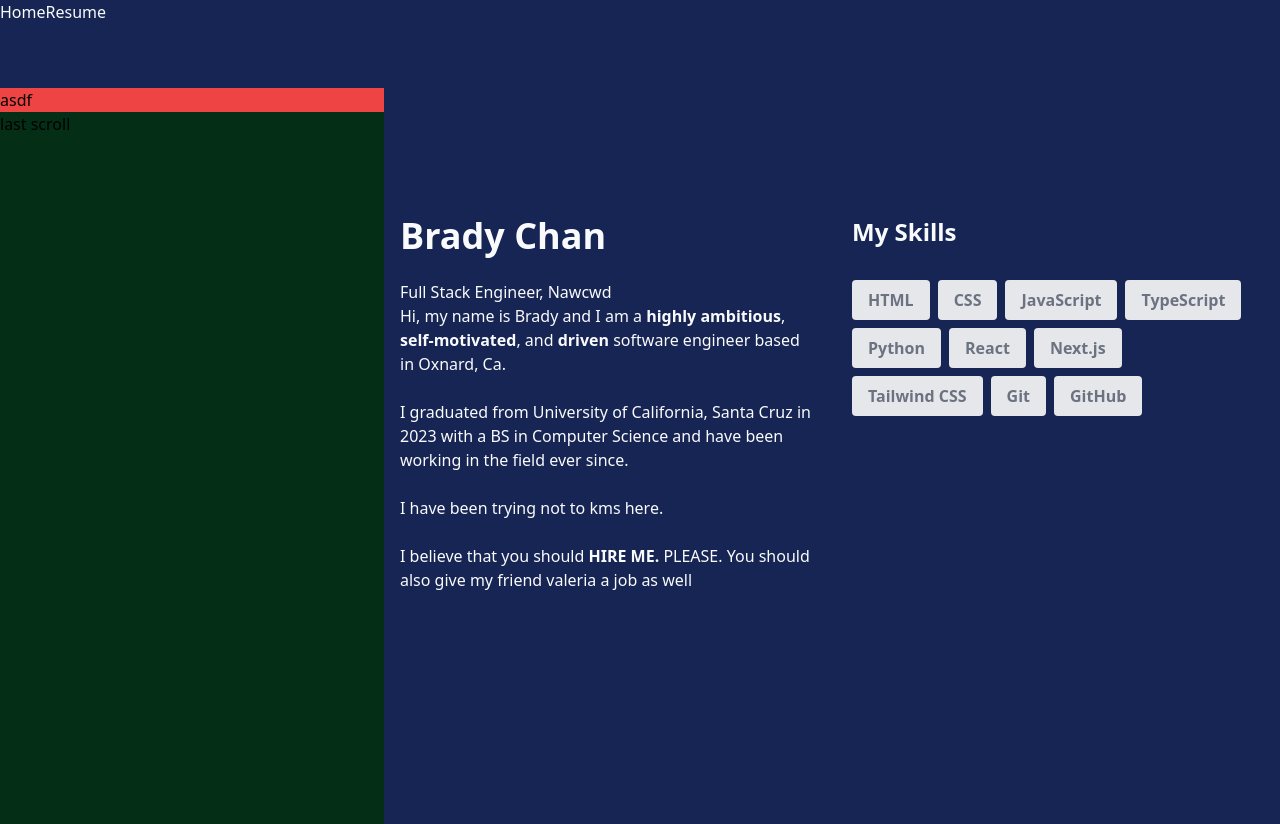
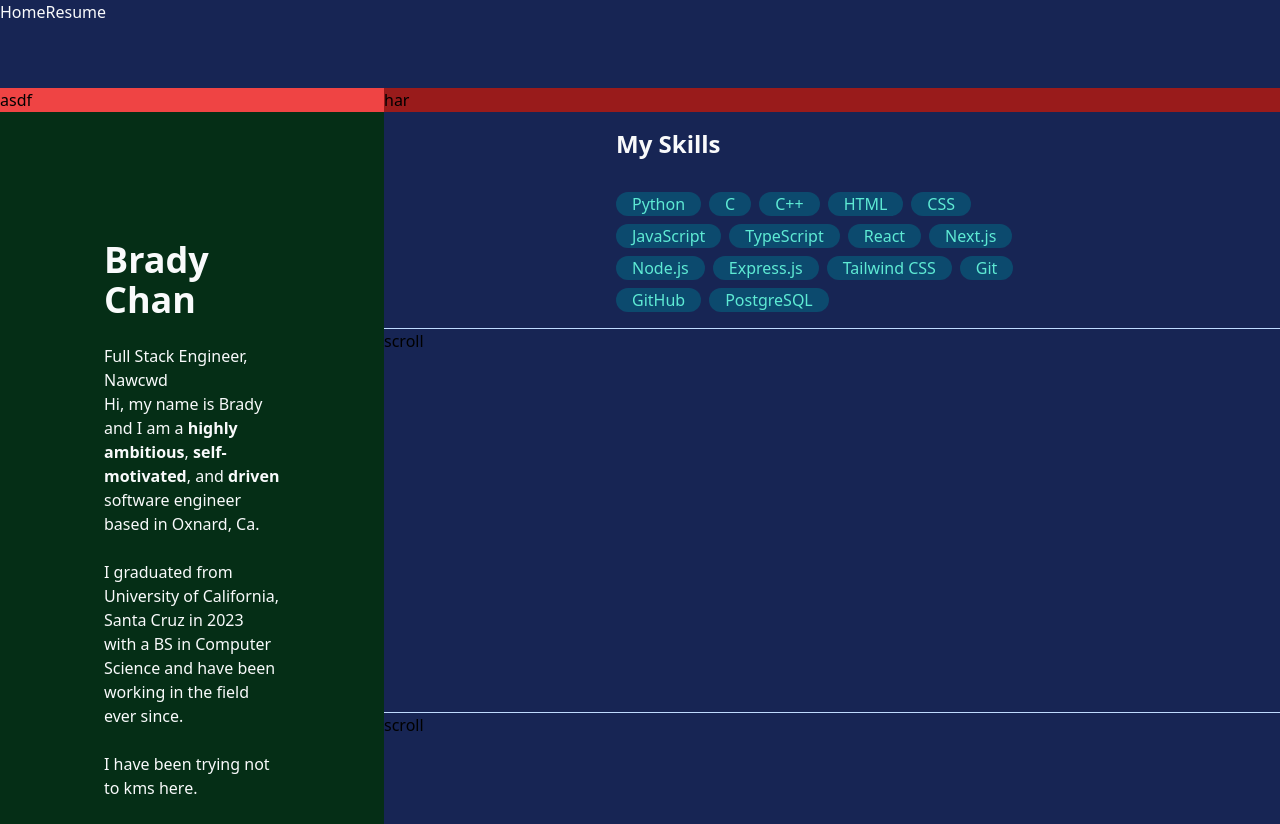
Before and after one commit to BradyBMC/portfolio, a Next.js app: page / in a window 1280 px wide. Built offline with nearby package versions, Linux system fonts and the light colour scheme.

Commit message:
need to fix left col, is static

```diff
--- a/app/page.tsx
+++ b/app/page.tsx
@@ -1,4 +1,5 @@
 import Biography from "@/components/Biography"
+import Languages from "@/components/Languages"
 
 export default function Home() {
   return (
@@ -6,13 +7,14 @@ export default function Home() {
       <div className="flex justify-between h-screen overflow-y-hidden w-full pt-16">
         <div className="flex flex-1">
           <div className="flex-none w-96 bg-red-500">asdf
-            <div className="bg-green-950 h-screen overflow-y-auto">
+            <div className="bg-green-950 grid h-screen overflow-y-auto no-scrollbar">
+              <Biography />
               <div className="h-96">last scroll</div>
             </div>
           </div>
-          <div className="flex-1 grow bg-red-800">
+          <div className="flex-1 grow bg-red-800">har
             <div className="bg-blue-950 h-screen overflow-y-auto divide-y divide-blue-200 no-scrollbar">
-              <Biography />
+              <Languages />
               <div className="h-96">scroll</div>
               <div className="h-96">scroll</div>
               <div className="h-96">scroll</div>
--- a/components/Biography.tsx
+++ b/components/Biography.tsx
@@ -1,17 +1,4 @@
 import React from "react"
-
-const skills = [
-    { skill: "HTML" },
-    { skill: "CSS" },
-    { skill: "JavaScript" },
-    { skill: "TypeScript" },
-    { skill: "Python" },
-    { skill: "React" },
-    { skill: "Next.js" },
-    { skill: "Tailwind CSS" },
-    { skill: "Git" },
-    { skill: "GitHub" },
-  ]
 
 const Biography = () => {
     return (
@@ -51,21 +38,6 @@ const Biography = () => {
                 PLEASE. You should also give my friend valeria a job as well
               </p>
             </div>
-            <div className="text-center md:w-1/2 md:text-left text-gray-50">
-              <h1 className="text-2xl font-bold mb-6 text-gray-50">My Skills</h1>
-              <div className="flex flex-wrap flex-row justify-center z-10 md:justify-start text-gray-50">
-                {skills.map((item, idx) => {
-                  return (
-                    <p
-                      key={idx}
-                      className="bg-gray-200 px-4 py-2 mr-2 mt-2 text-gray-500 rounded font-semibold"
-                    >
-                      {item.skill}
-                    </p>
-                  )
-                })}
-              </div>
-            </div>
           </div>
         </div>
       </section>
--- /dev/null
+++ b/components/Languages.tsx
@@ -0,0 +1,43 @@
+import React from "react"
+
+const skills = [
+    { skill: "Python" },
+    { skill: "C" },
+    { skill: "C++" },
+    { skill: "HTML" },
+    { skill: "CSS" },
+    { skill: "JavaScript" },
+    { skill: "TypeScript" },
+    { skill: "React" },
+    { skill: "Next.js" },
+    { skill: "Node.js" },
+    { skill: "Express.js" },
+    { skill: "Tailwind CSS" },
+    { skill: "Git" },
+    { skill: "GitHub" },
+    { skill: "PostgreSQL" },
+]
+
+const Languages = () => {
+    return (
+        <div className="flex flex-col space-y-10 items-stretch justify-center align-top md:space-x-10 md:space-y-0 md:p-4 md:flex-row md:text-left text-gray-50">
+            <div className="text-center md:w-1/2 md:text-left text-gray-50">
+                <h1 className="text-2xl font-bold mb-6 text-gray-50">My Skills</h1>
+                <div className="flex flex-wrap flex-row justify-center z-10 md:justify-start text-gray-50">
+                    {skills.map((item, idx) => {
+                        return (
+                            <p
+                                key={idx}
+                                className="bg-sky-900 px-4 py-0 mr-2 mt-2 text-gray-500 rounded-full text-teal-300"
+                            >
+                                {item.skill}
+                            </p>
+                        )
+                    })}
+                </div>
+            </div>
+        </ div>
+    );
+}
+
+export default Languages;
```
